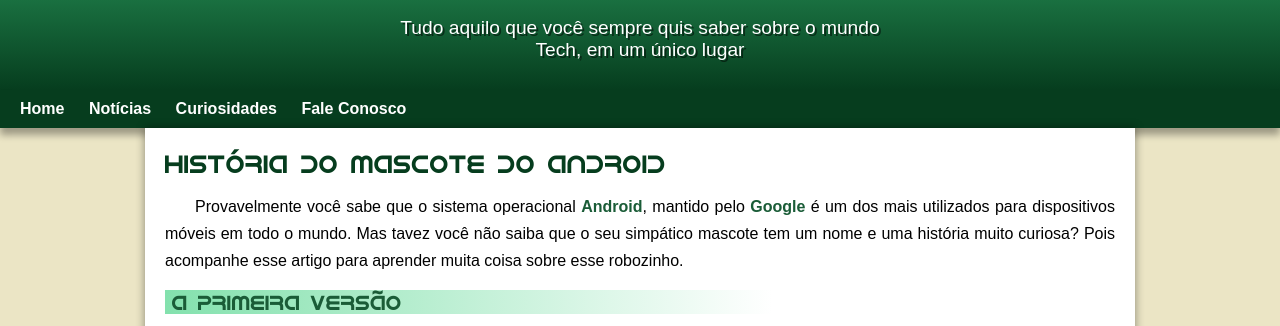
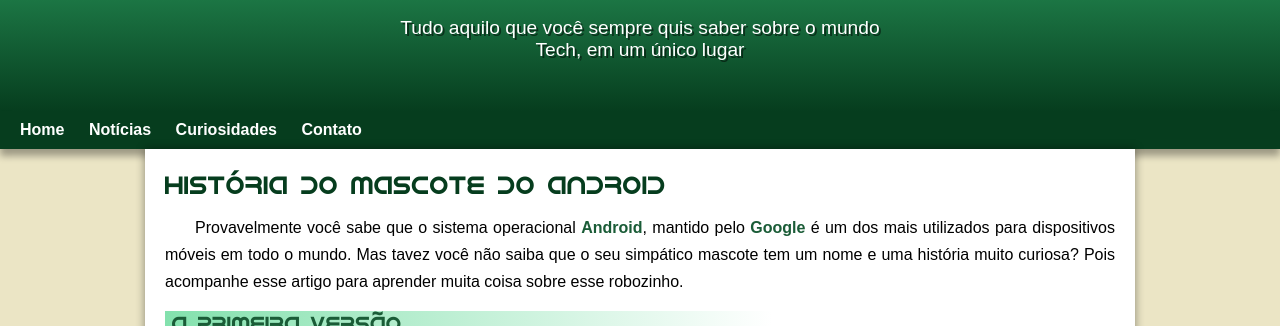
Before and after one commit to rrafaelsantos/projeto-android, a plain HTML site: page index.html in a window 1280 px wide. Shown: the part 100-426 px from the top of the page. Drawn offline with Linux system fonts and the light colour scheme.

Commit message:
aumento de padding-bottom

```diff
--- a/estilo/style.css
+++ b/estilo/style.css
@@ -57,7 +57,7 @@ header > p { /*todo <p> dentro de <header>*/
     color: white;
     max-width: 500px;
     margin: auto;
-    padding: 0px 15px;
+    padding-bottom: 50px;
     text-shadow: 2px 2px 0px rgba(0, 0, 0, 0.514);
 }
 
--- a/index.html
+++ b/index.html
@@ -16,7 +16,7 @@
         <a href="#">Home</a>
         <a href="#">Notícias</a>
         <a href="#">Curiosidades</a>
-        <a href="#">Fale Conosco</a>
+        <a href="#">Contato</a>
     </nav>
     <main>
         <article>
```
